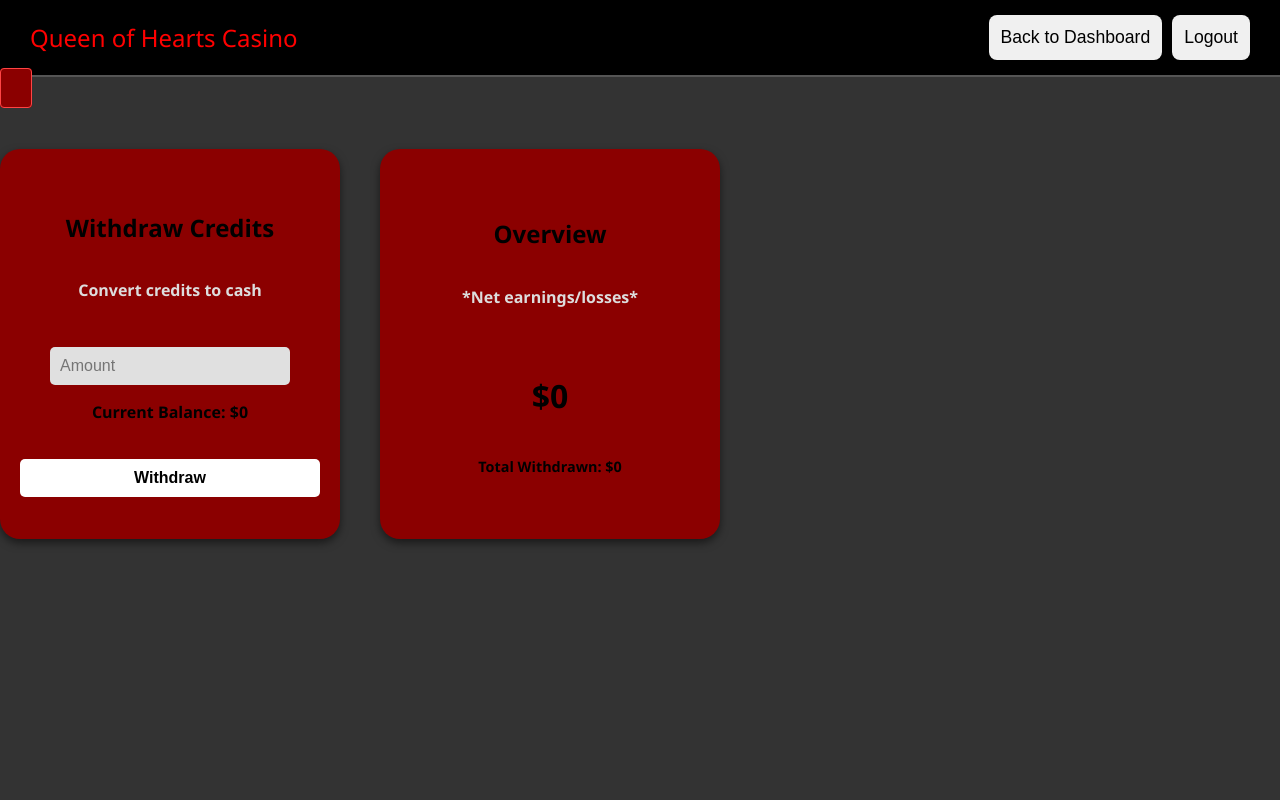
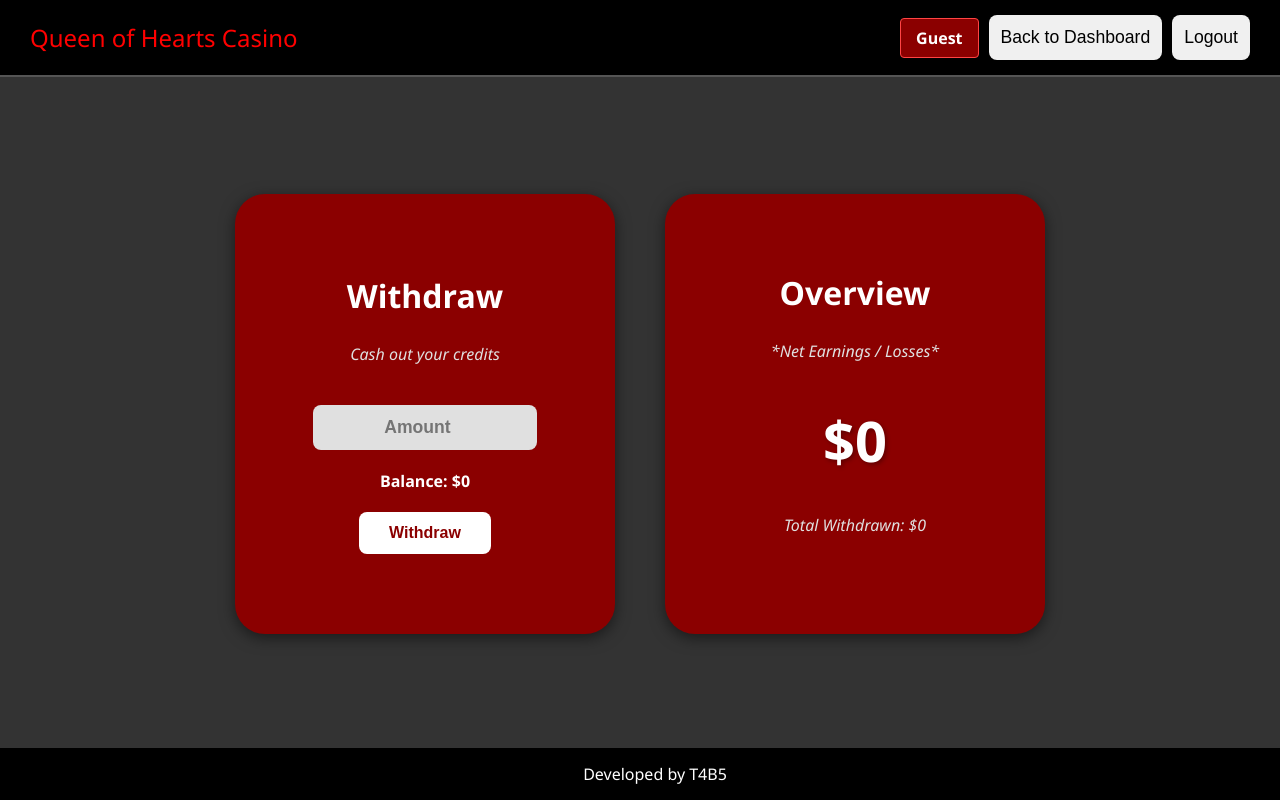
Before and after one commit to T4B5dotmp3/Blackjack, a plain HTML site: page account.html in a window 1280 px wide. Drawn offline with Linux system fonts and the light colour scheme; no server answers.

Commit message:
fixed account page

```diff
--- a/account.html
+++ b/account.html
@@ -5,54 +5,53 @@
     <title>My Account</title>
     <link rel="stylesheet" href="style.css">
 </head>
-<body class="dashboard-body">
+<body class="account-body">
 
     <nav class="navbar">
         <div class="logo">Queen of Hearts Casino</div>
         <div class="user-controls">
+            <span class="user-badge" id="account-username">Guest</span>
+
             <button class="logout-btn" onclick="window.location.href='/dashboard'">Back to Dashboard</button>
             <button class="logout-btn" onclick="logout()">Logout</button>
         </div>
     </nav>
 
-    <div class="account-header">
-        <span class="user-badge" id="account-username">User</span>
+    <div class="account-main-content">
+
+        <div class="account-card">
+            <h2>Withdraw</h2>
+            <p>Cash out your credits</p>
+
+            <input type="number" id="withdraw-amount" class="withdraw-input" placeholder="Amount">
+
+            <div style="font-weight: bold; margin-bottom: 10px;">
+                Balance: $<span id="current-balance">0</span>
             </div>
 
-    <div class="container-center" style="flex-direction: row; gap: 40px;">
-
-        <div class="bundle-card" style="width: 300px; height: 350px; cursor: default; background-color: #8b0000;">
-            <h2>Withdraw Credits</h2>
-            <p style="color: #ddd;">Convert credits to cash</p>
-
-            <div style="margin-top: 30px;">
-                <input type="number" id="withdraw-amount" placeholder="Amount" style="width: 80%; padding: 10px; border-radius: 5px; border: none;">
+            <button onclick="withdraw()" class="action-btn">Withdraw</button>
         </div>
 
-            <p>Current Balance: $<span id="current-balance">0</span></p>
+        <div class="account-card">
+            <h2>Overview</h2>
+            <p>*Net Earnings / Losses*</p>
 
-            <button onclick="withdraw()" class="poker-btn" style="background-color: white; color: black; margin-top: 20px;">Withdraw</button>
-        </div>
+            <div id="net-display" class="stat-big">$0</div>
 
-        <div class="bundle-card" style="width: 300px; height: 350px; cursor: default; background-color: #8b0000;">
-            <h2>Overview</h2>
-            <p style="color: #ddd;">*Net earnings/losses*</p>
-
-            <div style="margin-top: 50px; font-size: 2rem; font-weight: bold;" id="net-display">
-                $0
-            </div>
-
-            <p style="margin-top: 40px; font-size: 0.9rem;">Total Withdrawn: $<span id="withdrawn-display">0</span></p>
+            <p>Total Withdrawn: $<span id="withdrawn-display">0</span></p>
         </div>
 
     </div>
 
+    <footer class="footer">Developed by T4B5</footer>
+
     <script>
         const username = localStorage.getItem('username');
-        document.getElementById('account-username').innerText = username;
+        if (username) document.getElementById('account-username').innerText = username;
 
-        // 1. Load Stats on Page Load
+        // 1. Load Stats
         async function loadStats() {
+            try {
                 const response = await fetch('/my-stats', {
                     method: 'POST',
                     headers: { 'Content-Type': 'application/json' },
@@ -67,18 +66,20 @@
                     const netElem = document.getElementById('net-display');
                     netElem.innerText = `$${data.netEarnings}`;
 
-                // Color code the earnings
-                if (data.netEarnings > 0) netElem.style.color = "#00ff00"; // Green
-                else if (data.netEarnings < 0) netElem.style.color = "#ffcccc"; // Light Red
+                    // Color Logic: Green for positive, Red for negative
+                    if (data.netEarnings > 0) netElem.style.color = "#4caf50";
+                    else if (data.netEarnings < 0) netElem.style.color = "#ff9999";
                     else netElem.style.color = "white";
                 }
+            } catch (err) { console.error("Error loading stats"); }
         }
 
-        // 2. Withdraw Function
+        // 2. Withdraw Logic
         async function withdraw() {
             const amount = document.getElementById('withdraw-amount').value;
             if (!amount || amount <= 0) return alert("Enter a valid amount");
 
+            try {
                 const response = await fetch('/withdraw', {
                     method: 'POST',
                     headers: { 'Content-Type': 'application/json' },
@@ -89,11 +90,12 @@
                 if (result.success) {
                     alert(`Successfully withdrew $${amount}!`);
                     localStorage.setItem('credits', result.newBalance);
-                loadStats(); // Refresh numbers
+                    loadStats();
                     document.getElementById('withdraw-amount').value = "";
                 } else {
                     alert(result.message || "Error withdrawing");
                 }
+            } catch (err) { alert("Server error"); }
         }
 
         function logout() {
--- a/style.css
+++ b/style.css
@@ -398,3 +398,94 @@ body.dashboard-body {
     color: gold;
     text-align: center;
 }
+
+/* ... (Keep all your existing code above this) ... */
+
+/* --- ACCOUNT PAGE STYLES --- */
+
+.account-body {
+    background-color: #333;
+    color: white;
+    display: flex;
+    flex-direction: column;
+    min-height: 100vh;
+}
+
+/* Centers the two big cards in the middle of the screen */
+.account-main-content {
+    flex-grow: 1;
+    display: flex;
+    justify-content: center;
+    align-items: center;
+    gap: 50px; /* Space between the cards */
+    padding-bottom: 50px;
+}
+
+.account-card {
+    background-color: #8b0000; /* Dark Red */
+    width: 320px;
+    height: 380px;
+    border-radius: 30px;
+    padding: 30px;
+    text-align: center;
+    box-shadow: 0 4px 15px rgba(0,0,0,0.5);
+    display: flex;
+    flex-direction: column;
+    justify-content: center;
+    align-items: center;
+    transition: transform 0.2s;
+}
+
+.account-card:hover {
+    transform: scale(1.02);
+}
+
+.account-card h2 {
+    margin-bottom: 10px;
+    font-size: 2rem;
+    margin-top: 0;
+}
+
+.account-card p {
+    color: #e0e0e0;
+    margin-bottom: 20px;
+    font-style: italic;
+}
+
+/* The big money number */
+.stat-big {
+    font-size: 3.5rem;
+    font-weight: bold;
+    margin: 20px 0;
+    text-shadow: 2px 2px 4px rgba(0,0,0,0.3);
+}
+
+/* Input field for withdrawing */
+.withdraw-input {
+    width: 70%;
+    padding: 12px;
+    border-radius: 8px;
+    border: none;
+    margin: 20px 0;
+    text-align: center;
+    font-size: 1.1rem;
+    font-weight: bold;
+}
+
+/* White button inside the red card */
+.action-btn {
+    background-color: white;
+    color: #8b0000;
+    font-weight: bold;
+    padding: 12px 30px;
+    border: none;
+    border-radius: 8px;
+    cursor: pointer;
+    font-size: 1rem;
+    transition: background 0.3s;
+    margin-top: 10px;
+}
+
+.action-btn:hover {
+    background-color: #f0f0f0;
+}
```
Lines whose indentation alone changed are shown as unchanged.
